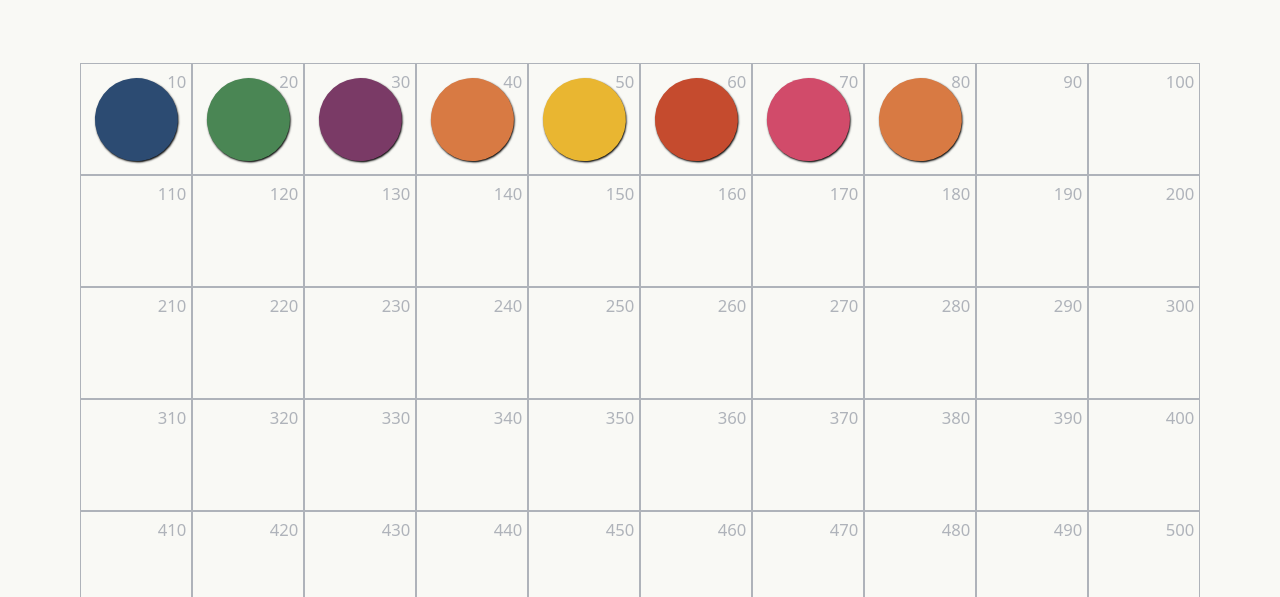
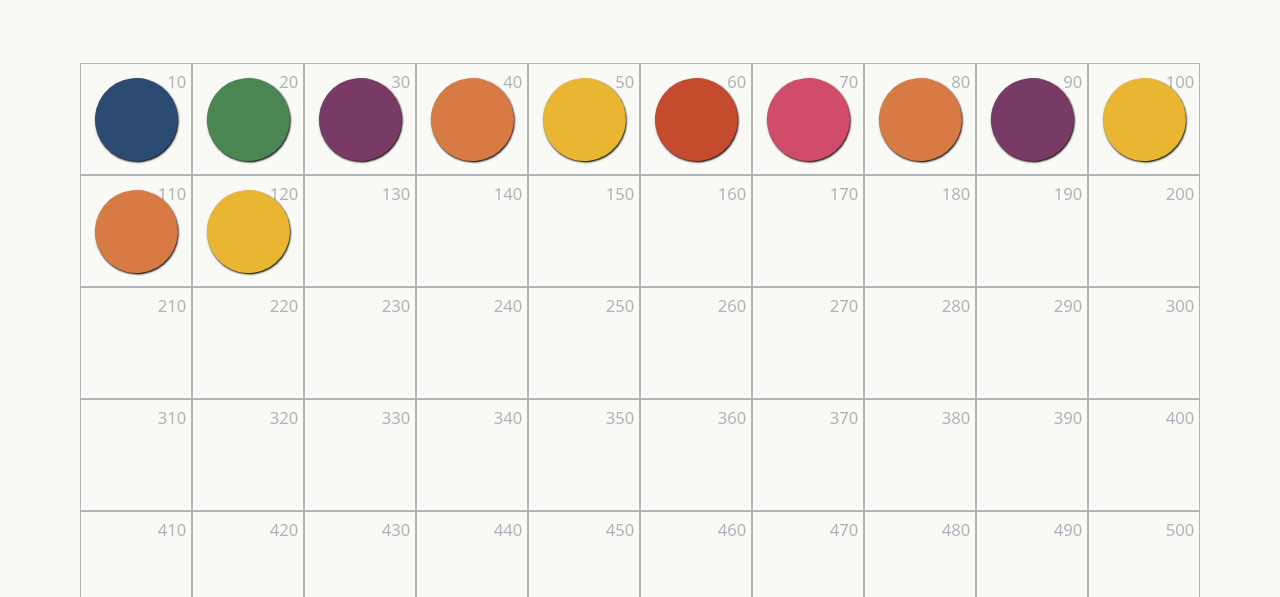
Before and after one commit to jondueck/jondueck.ca, an Eleventy site: page pages/push-ups.md in a window 1280 px wide. Shown: the part 203-800 px from the top of the page. Built offline with nearby package versions, Linux system fonts and the light colour scheme; Eleventy itself is replaced by a stand-in of ours; files that its build step writes are made by us from their sources; a web font is replaced by a local one; what eleventy-plugin-footnotes, eleventy-sass, markdown-it-attrs would draw is missing.

Commit message:
update chart

```diff
--- a/pages/push-ups.md
+++ b/pages/push-ups.md
@@ -143,8 +143,8 @@ eleventyExcludeFromCollections: true
 
 |   |   |   |   |   |   |   |   |   |   |
 | - | - | - | - | - | - | - | - | - | - |
-| x | x | x | x | x | x | x | x |   |   |
-|   |   |   |   |   |   |   |   |   |   |
+| x | x | x | x | x | x | x | x | x | x |
+| x | x |   |   |   |   |   |   |   |   |
 |   |   |   |   |   |   |   |   |   |   |
 |   |   |   |   |   |   |   |   |   |   |
 |   |   |   |   |   |   |   |   |   |   |
```
